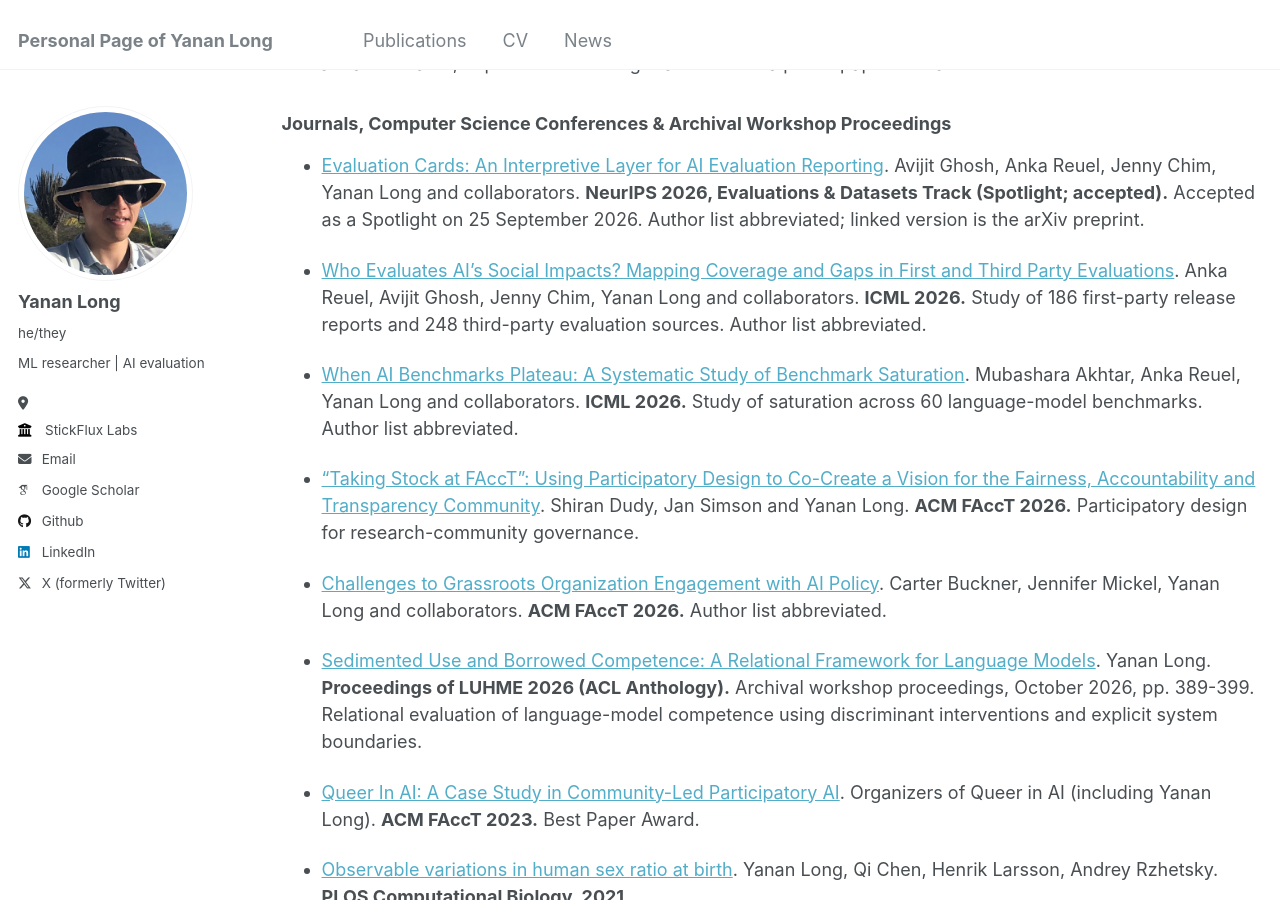
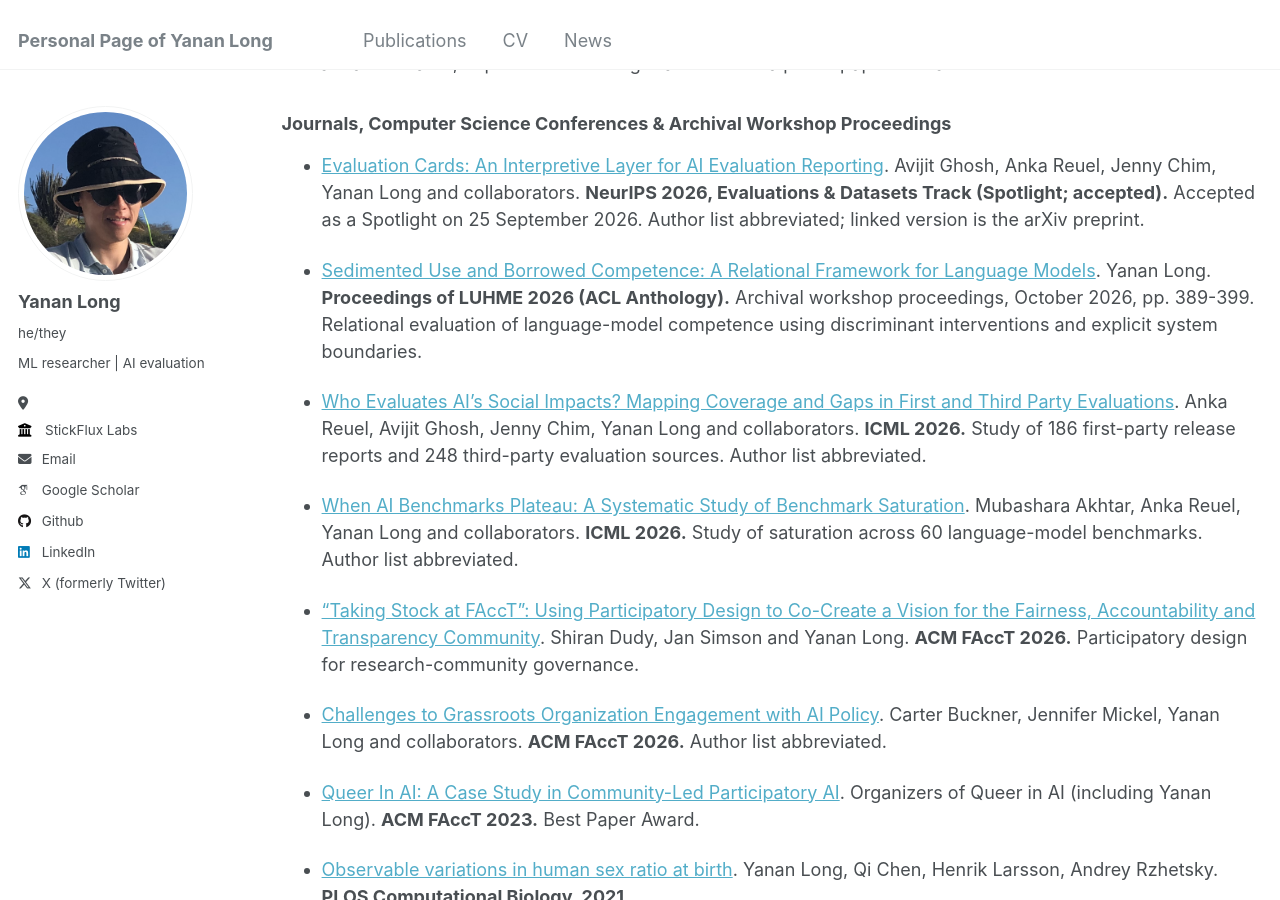
Before and after one commit to yananlong/yananlong.github.io, a Jekyll site: the page built from _pages/cv.md, in a window 1280 px wide and 900 px high, scrolled down 1231 px. Built offline with Jekyll 4.4.1, drawn with Linux system fonts in a browser that asks for light colours; some web fonts are replaced; part of the change alters nothing that is shown.

```diff
--- a/_pages/cv.md
+++ b/_pages/cv.md
@@ -43,6 +43,8 @@ The following public publications follow my academic CV, with links to the publi
 
 - [Evaluation Cards: An Interpretive Layer for AI Evaluation Reporting](https://arxiv.org/abs/2606.09809). Avijit Ghosh, Anka Reuel, Jenny Chim, Yanan Long and collaborators. **NeurIPS 2026, Evaluations & Datasets Track (Spotlight; accepted).** Accepted as a Spotlight on 25 September 2026. Author list abbreviated; linked version is the arXiv preprint.
 
+- [Sedimented Use and Borrowed Competence: A Relational Framework for Language Models](https://aclanthology.org/2026.luhme-1.26/). Yanan Long. **Proceedings of LUHME 2026 (ACL Anthology).** Archival workshop proceedings, October 2026, pp. 389-399. Relational evaluation of language-model competence using discriminant interventions and explicit system boundaries.
+
 - [Who Evaluates AI's Social Impacts? Mapping Coverage and Gaps in First and Third Party Evaluations](https://arxiv.org/abs/2511.05613). Anka Reuel, Avijit Ghosh, Jenny Chim, Yanan Long and collaborators. **ICML 2026.** Study of 186 first-party release reports and 248 third-party evaluation sources. Author list abbreviated.
 
 - [When AI Benchmarks Plateau: A Systematic Study of Benchmark Saturation](https://arxiv.org/abs/2602.16763). Mubashara Akhtar, Anka Reuel, Yanan Long and collaborators. **ICML 2026.** Study of saturation across 60 language-model benchmarks. Author list abbreviated.
@@ -50,8 +52,6 @@ The following public publications follow my academic CV, with links to the publi
 - ["Taking Stock at FAccT": Using Participatory Design to Co-Create a Vision for the Fairness, Accountability and Transparency Community](https://doi.org/10.1145/3805689.3812270). Shiran Dudy, Jan Simson and Yanan Long. **ACM FAccT 2026.** Participatory design for research-community governance.
 
 - [Challenges to Grassroots Organization Engagement with AI Policy](https://arxiv.org/abs/2606.19816). Carter Buckner, Jennifer Mickel, Yanan Long and collaborators. **ACM FAccT 2026.** Author list abbreviated.
-
-- [Sedimented Use and Borrowed Competence: A Relational Framework for Language Models](https://aclanthology.org/2026.luhme-1.26/). Yanan Long. **Proceedings of LUHME 2026 (ACL Anthology).** Archival workshop proceedings, October 2026, pp. 389-399. Relational evaluation of language-model competence using discriminant interventions and explicit system boundaries.
 
 - [Queer In AI: A Case Study in Community-Led Participatory AI](https://doi.org/10.1145/3593013.3594134). Organizers of Queer in AI (including Yanan Long). **ACM FAccT 2023.** Best Paper Award.
 
```
